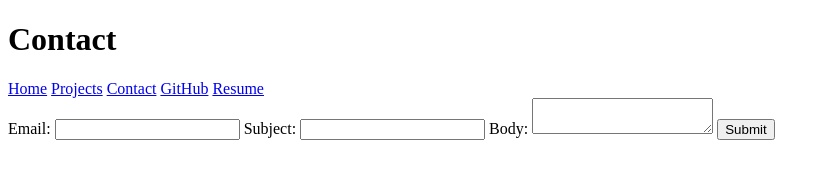
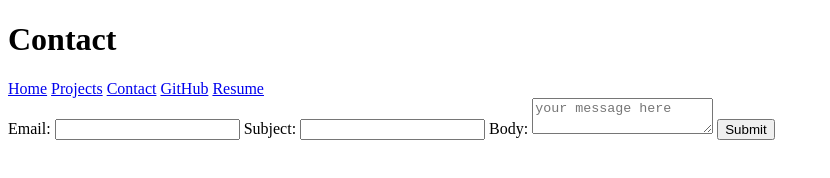
Before and after one commit to marinegapihan2/tutorial_Marine, a plain HTML site: page contact/index.html in a window 1280 px wide. Shown: the whole page, without its empty margins (0-830 px from the left). Drawn offline with Linux system fonts and the light colour scheme.

Commit message:
Update index.html

```diff
--- a/contact/index.html
+++ b/contact/index.html
@@ -25,7 +25,7 @@
         <input name="subject">
 
         <label for="body">Body:</label>
-        <textarea name="body"></textarea>
+        <textarea name="body" placeholder="your message here"></textarea>
 
         <button>Submit</button>
     </form>
```
